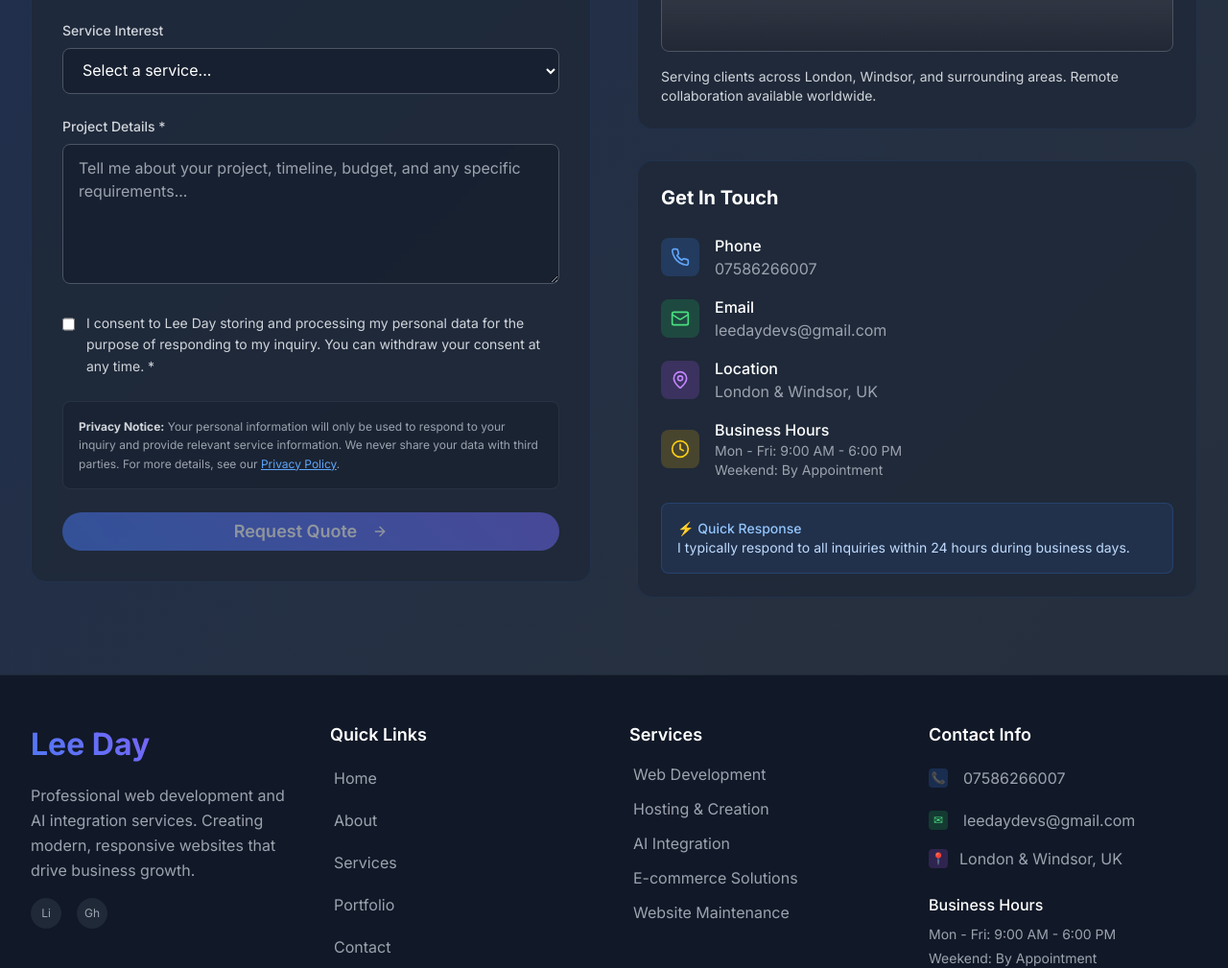
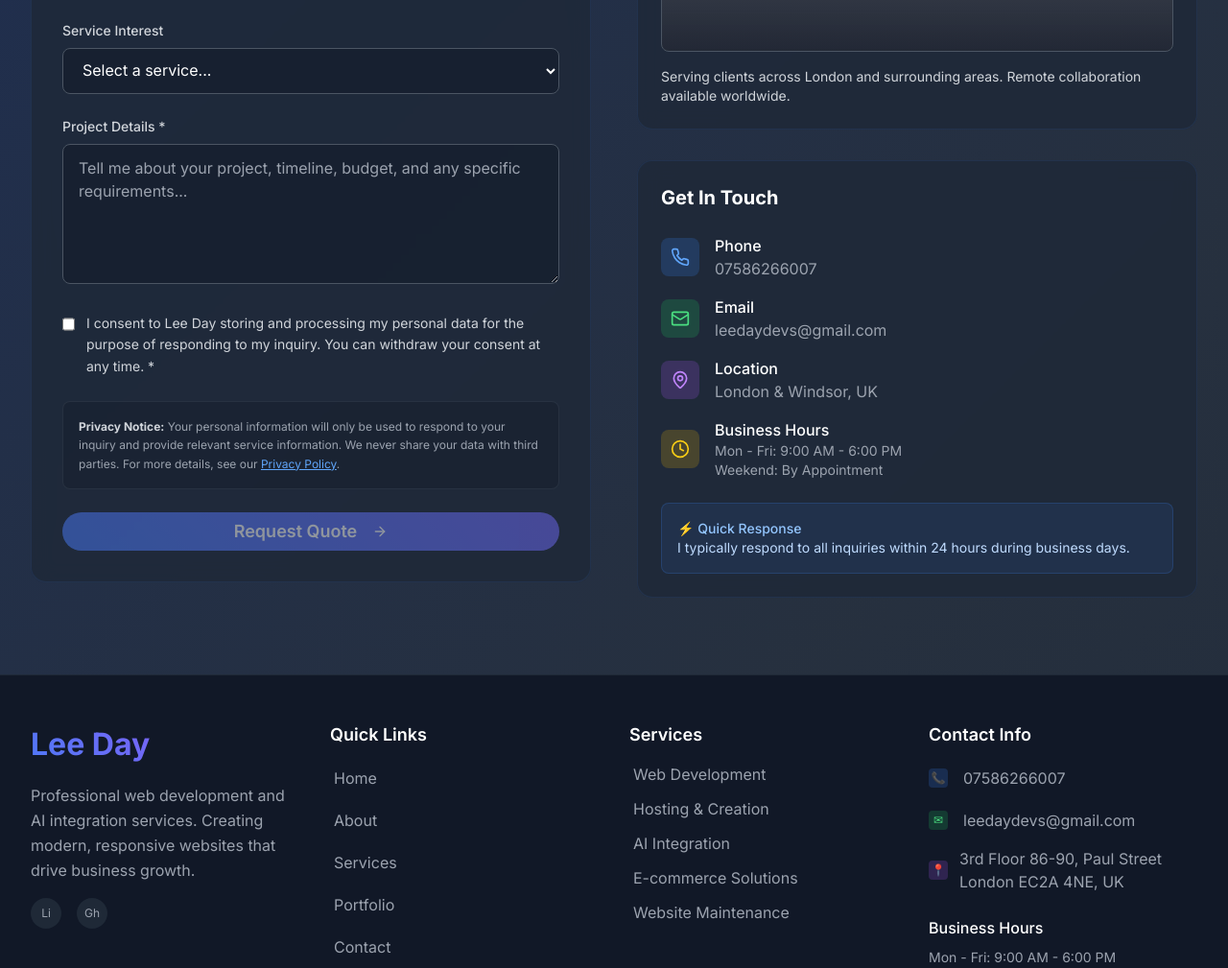
Before and after one commit to Leeday-devs/lee-day-dev-website-v5, a Next.js app: page / in a window 1280 px wide. Shown: the part 4850-5859 px from the top of the page at 96% size. Built offline with nearby package versions, Linux system fonts and the light colour scheme; grey boxes are pictures that could not be loaded.

Commit message:
Updated page.tsx

```diff
--- a/app/page.tsx
+++ b/app/page.tsx
@@ -827,7 +827,10 @@ export default function HomePage() {
                   <div className="w-5 h-5 bg-purple-500/20 rounded flex items-center justify-center" aria-hidden="true">
                     <span className="text-purple-400 text-xs">📍</span>
                   </div>
-                  <span className="text-gray-400 text-responsive-sm">London & Windsor, UK</span>
+                  <div className="text-gray-400 text-responsive-sm">
+                    <div>3rd Floor 86-90, Paul Street</div>
+                    <div>London EC2A 4NE, UK</div>
+                  </div>
                 </div>
               </address>
 
--- a/components/contact-form.tsx
+++ b/components/contact-form.tsx
@@ -286,7 +286,7 @@ Submitted: ${new Date().toLocaleString()}
           </div>
 
           <p className="text-gray-300 text-sm">
-            Serving clients across London, Windsor, and surrounding areas. Remote collaboration available worldwide.
+            Serving clients across London and surrounding areas. Remote collaboration available worldwide.
           </p>
         </div>
 
```
